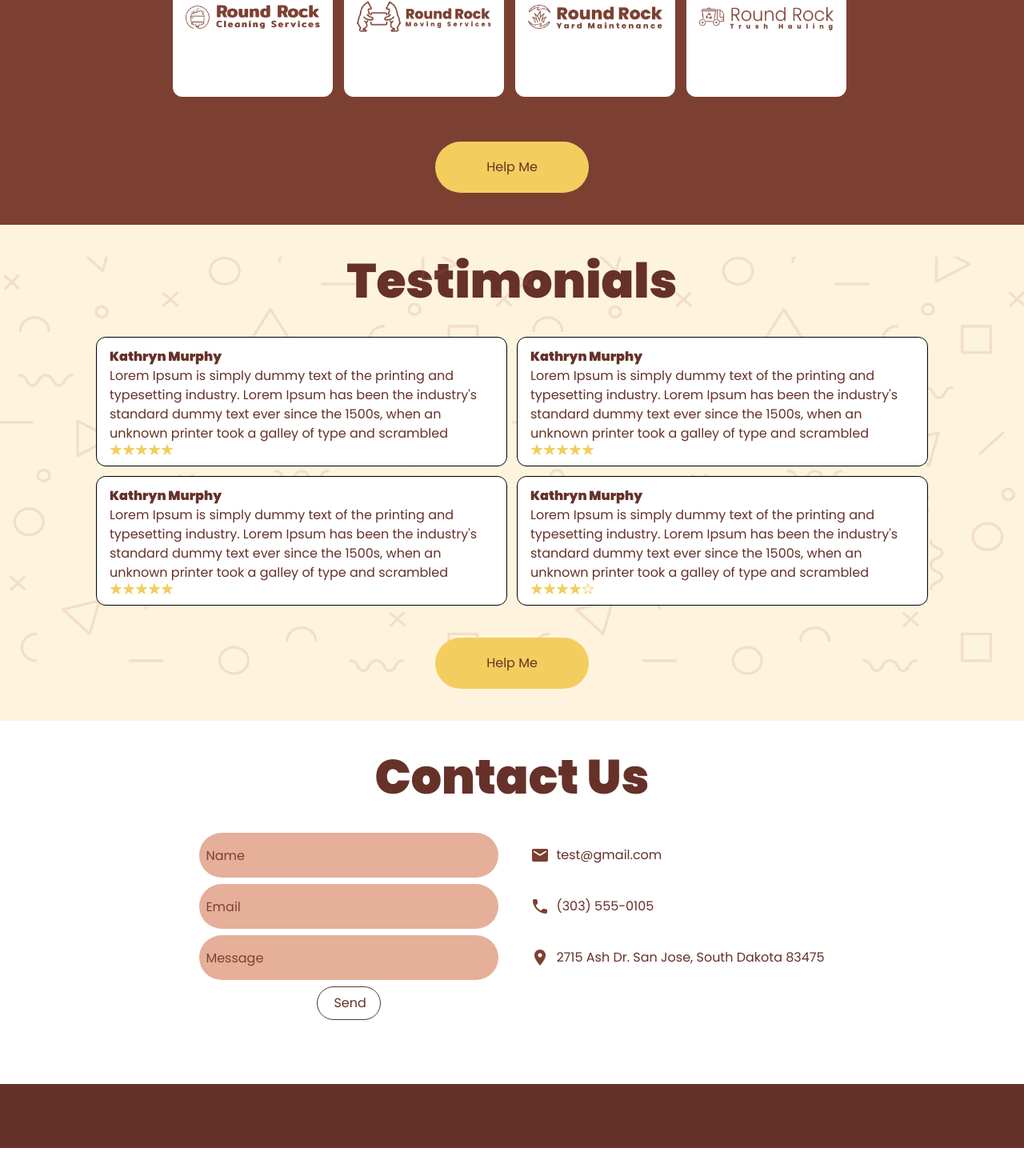
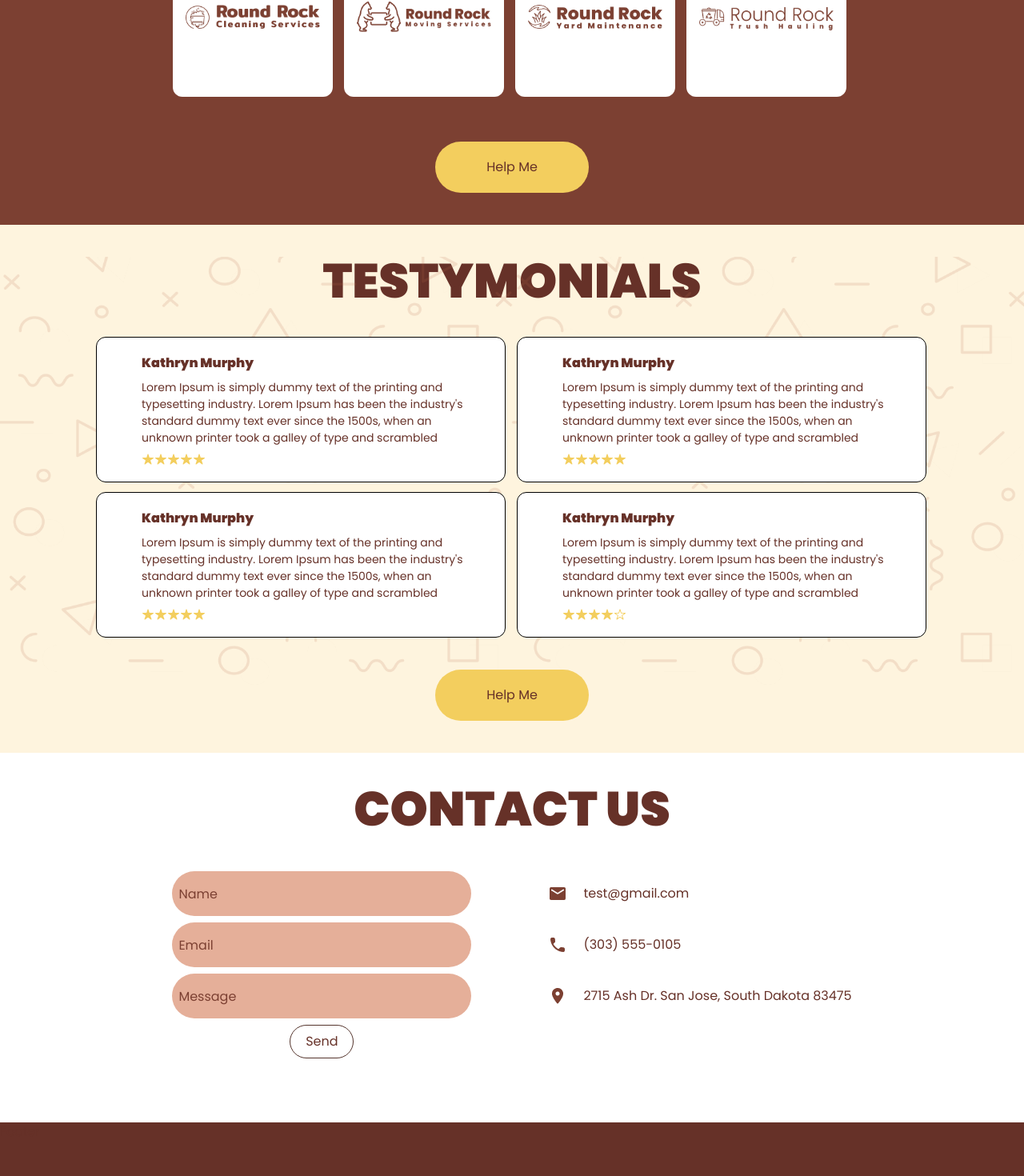
Before and after one commit to sidd-bash/landing, a React (Create React App) app: page / in a window 1280 px wide. Shown: the part 1051-2521 px from the top of the page at 80% size. Before the commit the page ends 2486 px from the top, so only its background shows below. Built offline with nearby package versions, Linux system fonts and the light colour scheme.

Commit message:
details refined

```diff
--- a/src/components/ContactUs.jsx
+++ b/src/components/ContactUs.jsx
@@ -40,17 +40,17 @@ export default function ContactUs() {
     ]
   return (
     <div className='py-10'>
-        <h1 className='font-[900] text-6xl text-center'>Contact Us</h1>
-        <div className='flex justify-center gap-10 my-10'>
+        <h1 className='font-[900] text-6xl text-center mb-12'>CONTACT US</h1>
+        <div className='flex justify-center gap-24 my-10'>
             <form className='flex flex-col gap-2 items-center'>
                 {inputFields.map(field=>(
                     <input type={field.type} name={field.name} placeHolder={field.placeHolder} className='bg-[#E5AF99] rounded-full w-[374px] h-14 px-2 py-1  placeholder-[#7C4032]'/>
                 ))}
-                <button type='submit' className='border border-[#55352D] rounded-full w-20 px-5 py-2'>Send</button>
+                <button type='submit' className='border border-[#55352D] rounded-full w-20 text-center py-2'>Send</button>
             </form>
             <div className='flex flex-col gap-2'>
                 {contacts.map(contact=>(
-                    <div className='flex gap-2 h-14 items-center'>
+                    <div className='flex gap-5 h-14 items-center'>
                         <img src={contact.icon} alt="" />
                         <div>{contact.text}</div>
                     </div>
--- a/src/components/Services.jsx
+++ b/src/components/Services.jsx
@@ -15,7 +15,7 @@ export default function Services() {
     ]
   return (
     <div className='bg-[#7C4032] py-10 px-44 flex flex-col gap-4 -mt-48 z-50 '>
-        <h1 className='font-[900] text-6xl text-center text-white'>Services</h1>
+        <h1 className='font-[900] text-6xl text-center text-white'>SERVICES</h1>
         <div className='grid gap-2 grid-rows-2 grid-cols-4 px-10 py-10'>
             {Services.map(service=>(
                 <Service service={service}/>
--- a/src/components/Testimonial.jsx
+++ b/src/components/Testimonial.jsx
@@ -3,9 +3,9 @@ import { IoIosStar, IoIosStarOutline } from "react-icons/io";
 
 export default function Testimonial({ testimonial }) {
   return (
-    <div className="flex flex-col px-4 py-3 border border-black rounded-xl bg-white opacity-100 z-50">
+    <div className="flex flex-col px-14 py-5 border border-black rounded-xl bg-white opacity-100 z-50 w-[512px] gap-2">
       <div className="font-[900] ">{testimonial.name}</div>
-      <div>{testimonial.message}</div>
+      <div className="text-[14px] w-[412px]">{testimonial.message}</div>
       <div className="flex">
         {Array.from({ length: testimonial.rating }, () => (
           <IoIosStar className="text-[#F3CE5E]" />
--- a/src/components/Testimonials.jsx
+++ b/src/components/Testimonials.jsx
@@ -33,7 +33,7 @@ export default function Testimonials() {
   return (
     <div className='py-10 px-20 bg-[#FEF4DE]'>
         <img src={maskGroup} alt="" className='absolute opacity-80 left-0' />
-        <h1 className='font-[900] text-6xl text-center z-50'>Testimonials</h1>
+        <h1 className='font-[900] text-6xl text-center z-50'>TESTYMONIALS</h1>
         <div className='grid gap-3 grid-rows-2 grid-cols-2 px-10 py-10'>
             {Testimonials.map(testimonial=>(
                 <Testimonial testimonial={testimonial}/>
```
